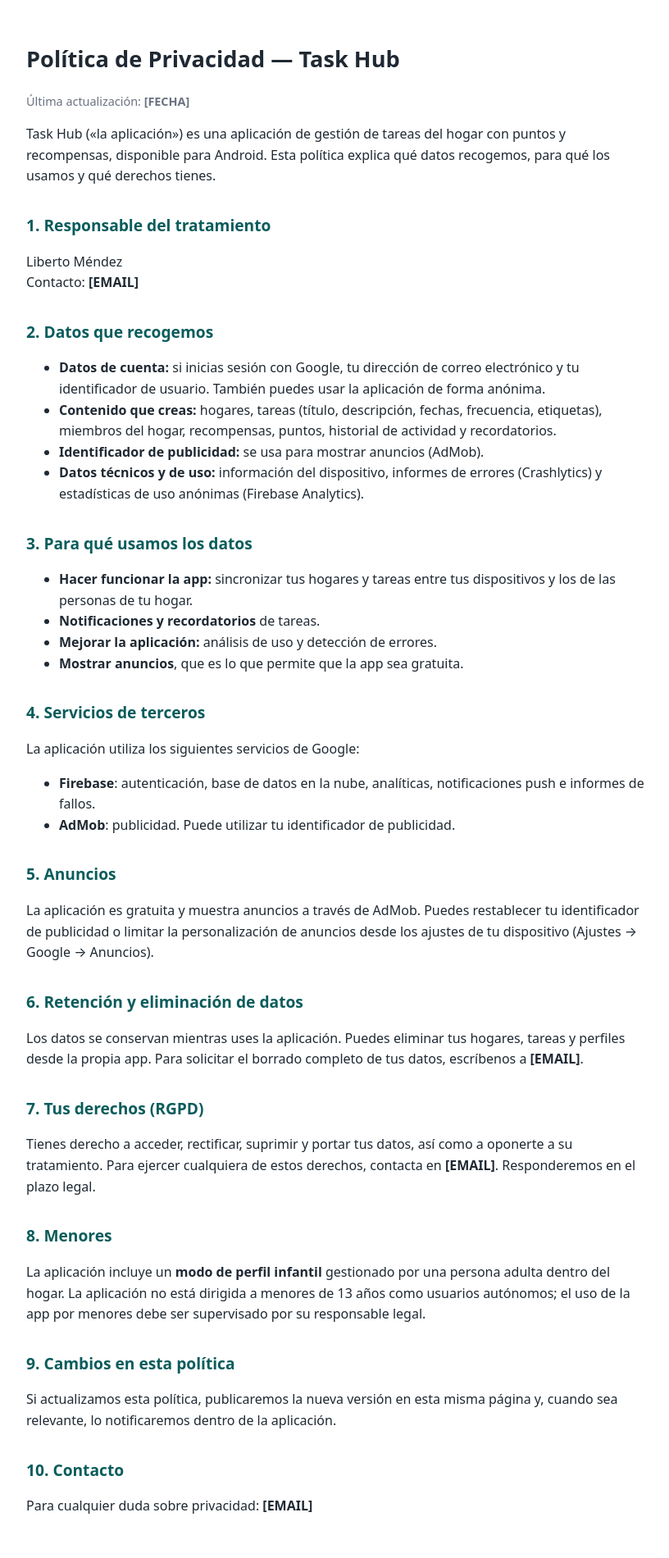
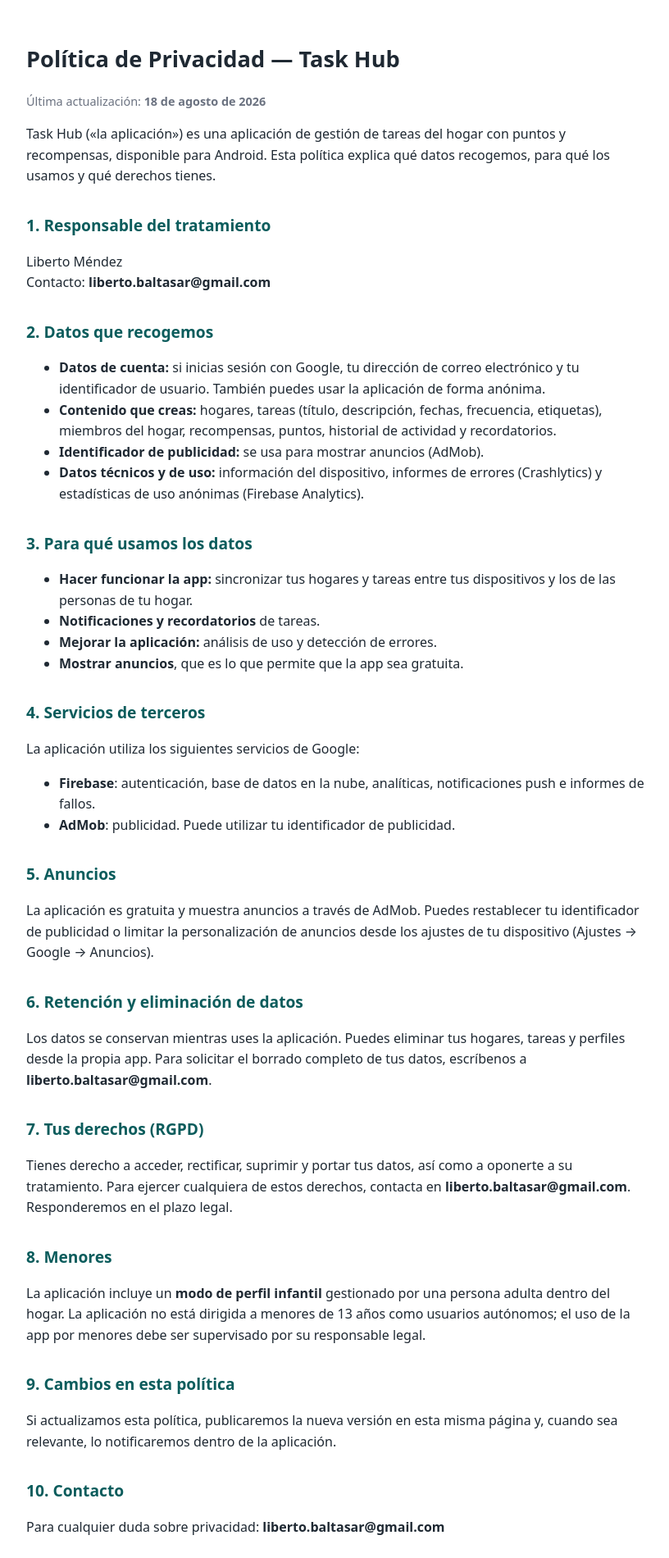
Before and after one commit to LibertoBaltasar/task-hub, a plain HTML site: page docs/privacy.html in a window 1280 px wide. Shown: the whole page at 82% size, without its empty margins (228-1044 px from the left). Drawn offline with Linux system fonts and the light colour scheme.

Commit message:
docs: email de soporte y fecha en política de privacidad + listado

```diff
--- a/docs/privacy.html
+++ b/docs/privacy.html
@@ -28,7 +28,7 @@
 <body>
 
 <h1>Política de Privacidad — Task Hub</h1>
-<p class="meta">Última actualización: <strong>[FECHA]</strong></p>
+<p class="meta">Última actualización: <strong>18 de agosto de 2026</strong></p>
 
 <p>Task Hub («la aplicación») es una aplicación de gestión de tareas del hogar con puntos y
 recompensas, disponible para Android. Esta política explica qué datos recogemos, para qué los
@@ -36,7 +36,7 @@
 
 <h2>1. Responsable del tratamiento</h2>
 <p>Liberto Méndez<br>
-Contacto: <strong>[EMAIL]</strong></p>
+Contacto: <strong>liberto.baltasar@gmail.com</strong></p>
 
 <h2>2. Datos que recogemos</h2>
 <ul>
@@ -75,11 +75,11 @@
 <h2>6. Retención y eliminación de datos</h2>
 <p>Los datos se conservan mientras uses la aplicación. Puedes eliminar tus hogares, tareas y
 perfiles desde la propia app. Para solicitar el borrado completo de tus datos, escríbenos a
-<strong>[EMAIL]</strong>.</p>
+<strong>liberto.baltasar@gmail.com</strong>.</p>
 
 <h2>7. Tus derechos (RGPD)</h2>
 <p>Tienes derecho a acceder, rectificar, suprimir y portar tus datos, así como a oponerte a su
-tratamiento. Para ejercer cualquiera de estos derechos, contacta en <strong>[EMAIL]</strong>.
+tratamiento. Para ejercer cualquiera de estos derechos, contacta en <strong>liberto.baltasar@gmail.com</strong>.
 Responderemos en el plazo legal.</p>
 
 <h2>8. Menores</h2>
@@ -92,7 +92,7 @@
 sea relevante, lo notificaremos dentro de la aplicación.</p>
 
 <h2>10. Contacto</h2>
-<p>Para cualquier duda sobre privacidad: <strong>[EMAIL]</strong></p>
+<p>Para cualquier duda sobre privacidad: <strong>liberto.baltasar@gmail.com</strong></p>
 
 </body>
 </html>
```
Also changed, not shown: docs/play-store-listing.md (+4 -5 lines), 1 other file.
